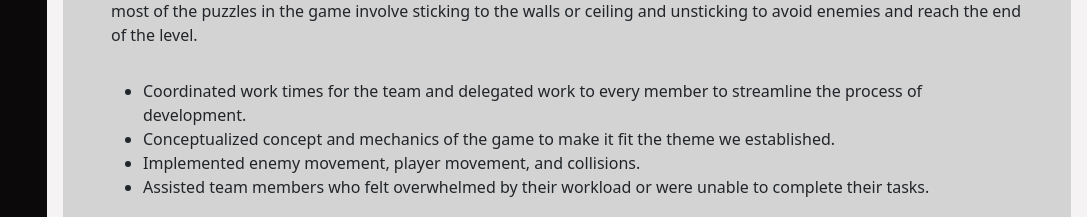
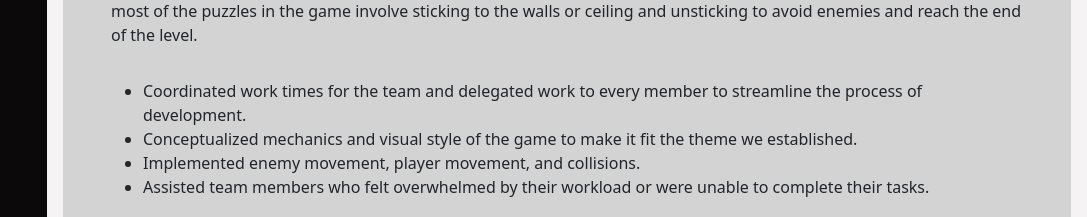
Before and after one commit to sofir21/IGME235, a plain HTML site: page portfolio/index.html in a window 1280 px wide. Shown: the part 3480-3697 px from the top of the page, without its empty margins (193-1280 px from the left). Drawn offline with nearby package versions, Linux system fonts and the light colour scheme.

Commit message:
portfolio

```diff
--- a/portfolio/index.html
+++ b/portfolio/index.html
@@ -166,7 +166,7 @@
                         <p><a href="https://github.com/sofir21/SLIME">SLIME</a> is a 2D platformer created in MonoGame by a four-person team called 1HP Slimes. You play as a slime stuck in the sewers trying to escape. Our goal with the game was to create a platformer that plays with the fact that you are a slime; most of the puzzles in the game involve sticking to the walls or ceiling and unsticking to avoid enemies and reach the end of the level. </p>
                             <ul>
                                 <li>Coordinated work times for the team and delegated work to every member to streamline the process of development.</li>
-                                <li>Conceptualized concept and mechanics of the game to make it fit the theme we established.</li>
+                                <li>Conceptualized mechanics and visual style of the game to make it fit the theme we established.</li>
                                 <li>Implemented enemy movement, player movement, and collisions.</li>
                                 <li>Assisted team members who felt overwhelmed by their workload or were unable to complete their tasks.</li>
                             </ul>
```
